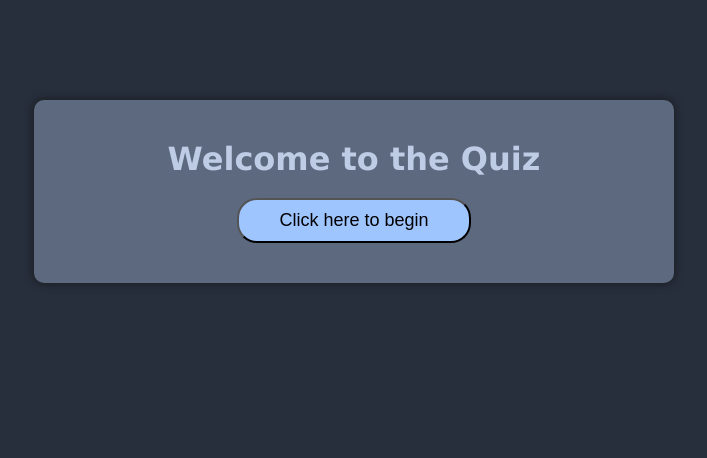
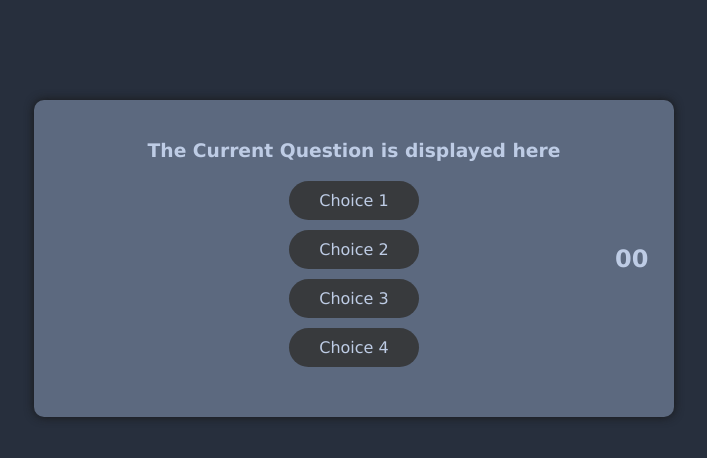
Before and after one commit to AtifAShaikh/Multiple_Choice_Quiz, a plain HTML site: page index.html in a window 1280 px wide. Shown: the whole page, without its empty margins (286-993 px from the left). Drawn offline with Linux system fonts and the light colour scheme.

Commit message:
finished multiple choice screen

```diff
--- a/index.html
+++ b/index.html
@@ -14,7 +14,12 @@
 
         </div>
         <div id="multiple-choice">
-
+            <h2 class="time">00</h2>
+            <h3>The Current Question is displayed here</h3>
+            <div class="answer-choice">Choice 1</div>
+            <div class="answer-choice">Choice 2</div>
+            <div class="answer-choice">Choice 3</div>
+            <div class="answer-choice">Choice 4</div>
         </div>
         <div id="score-screen">
 
--- a/style.css
+++ b/style.css
@@ -30,7 +30,7 @@ body{
 
 /* start screen css */
 #start-screen{
-    display: flex;
+    display: none;
     justify-content: center;
     align-items: center;
     flex-direction: column;
@@ -44,14 +44,36 @@ body{
     background-color: rgb(159, 197, 255);
 }
 
-
+/* multiple choice screen css */
 #multiple-choice{
-    display: none;
+    display: flex;
     justify-content: center;
     align-items: center;
     flex-direction: column;
 }
 
+.time {
+    position: absolute;
+    right: 27%;
+}
+
+#multiple-choice > h3{
+    margin-bottom: 20px;
+}
+
+.answer-choice{
+    background-color: rgb(56, 58, 61);
+    padding: 10px 30px;
+    margin-bottom: 10px;
+    border-radius: 20px;
+}
+
+.answer-choice:hover{
+    background-image: linear-gradient(rgb(56, 58, 61), rgb(43, 77, 124));
+}
+
+
+/* score screen css */
 #score-screen{
     display: none;
     justify-content: center;
@@ -59,6 +81,7 @@ body{
     flex-direction: column;
 }
 
+/* leaderboard screen css */
 #leaderboard-screen{
     display: none;
     justify-content: center;
```
